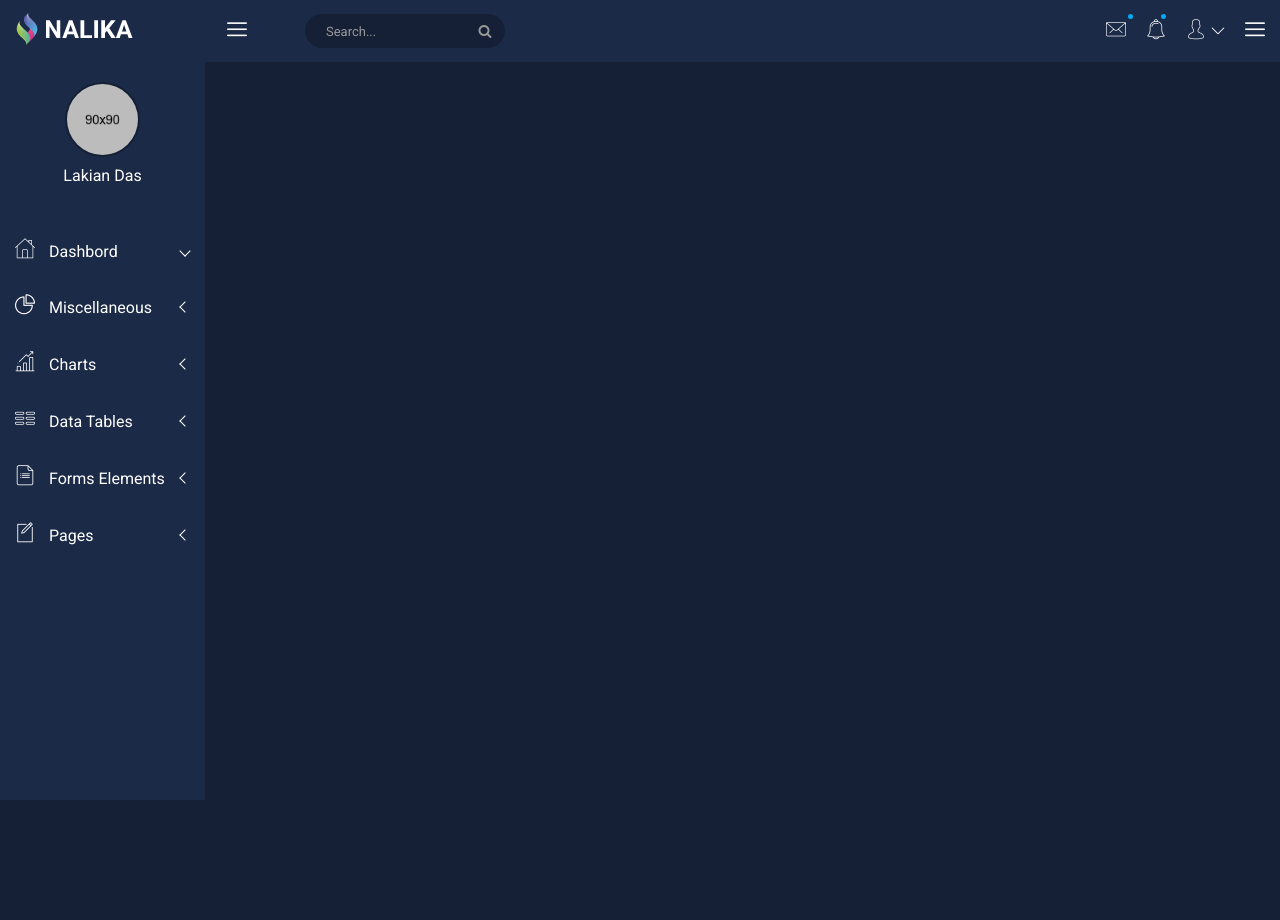
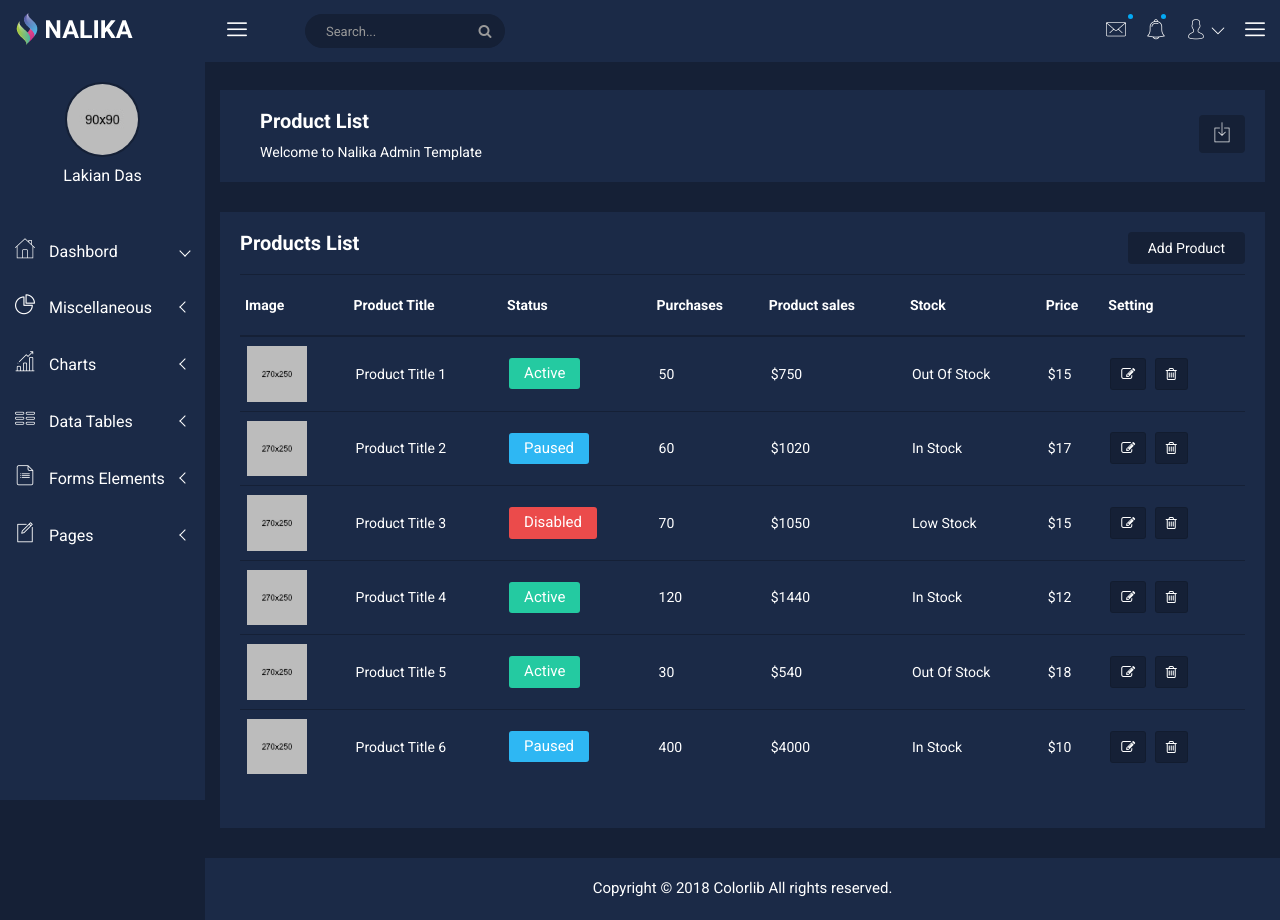
Before and after one commit to dablusLyes/movie_1, a PHP site: page /admin/index.php in a window 1280 px wide. Before the commit the page ends 800 px from the top, so only its background shows below. Run offline with PHP 8.4, Linux system fonts and the light colour scheme; a stand-in replaces the project's code that opens the database connection.

Commit message:
oui dernier commit de valentin 18/02

```diff
--- /dev/null
+++ b/admin/inc/listing_back.php
@@ -0,0 +1,39 @@
+<?php
+
+function create_listingMoviesBack($movies){
+  echo '<table>';
+  echo '<tr>';
+  echo    '<td colspan = 3>Titre</td>';
+  echo    '<td colspan = 10>Contenu</td>';
+  echo    '<td colspan = 3>Auteur</td>';
+  echo    '<td colspan = 3>Date de création</td>';
+  echo    '<td colspan = 3>Update</td>';
+  echo    '<td colspan = 3>edit</td>';
+  echo    '<td colspan = 3>delete</td>';
+  echo    '<td colspan = 3>status</td>';
+  echo '</tr>';
+
+  foreach ($movis as $key => $movie) {
+    if($key % 2 == 0){
+      echo '<tr>';
+    }
+    else {
+      echo '<tr class="success">';
+    }
+
+    echo    '<td colspan = 3>'.$movie['title'].'</td>';
+    echo    '<td colspan = 10>'.substr($movie['content'], 0, 30);
+            if(strlen($article['content']) > 30) { echo '(...)';}
+    echo    '</td>';
+    echo    '<td colspan = 3>'.$article['auteur'].'</td>';
+    echo    '<td colspan = 3>'.formated_date($movie['created_at']).'</td>';
+    echo    '<td colspan = 3>';
+            if($movie['updated_at'] != NULL) { echo formated_date($movie['updated_at']); }
+    echo    '</td>';
+    echo    '<td colspan = 3><a href="edit.php?id='.$movie['id'].'"><i class="fas fa-edit"></i></a></td>';
+    echo    '<td colspan = 3><a href="delete.php?id='.$movie['id'].'"><i class="fas fa-trash"></i></a></td>';
+    echo    '<td colspan = 3><a href="delete.php?id='.$movie['id'].'">'.$movie['status'].'</i></a></td>';
+    echo '</tr>';
+  }
+  echo '</table>';
+}
--- a/admin/index.php
+++ b/admin/index.php
@@ -1,6 +1,188 @@
+<?php include('../inc/pdo.php'); ?>
+<?php include('../inc/function.php'); ?>
+<?php include('../inc/request.php'); ?>
+<?php include('inc/listing_back.php') ?>
+
 <?php include('inc/header_back.php'); ?>
 <?php include('inc/sideBar_back.php'); ?>
+<?php include('inc/mobileMenu_back.php'); ?>
 <?php include('inc/headerBar_back.php'); ?>
-<?php include('inc/mobileMenu_back.php'); ?>
+
+<?php
+
+require '../vendor/autoload.php';
+
+use JasonGrimes\Paginator;
+
+$totalItems = 1000;
+$itemsPerPage = 25;
+$currentPage = 2;
+$urlPattern = 'index.php?page=(:num)';
+
+$paginator = new Paginator($totalItems, $itemsPerPage, $currentPage, $urlPattern);
+
+
+?>
+
+<div class="breadcome-area">
+<div class="container-fluid">
+
+<div class="row">
+<div class="col-lg-12 col-md-12 col-sm-12 col-xs-12">
+<div class="breadcome-list">
+<div class="row">
+<div class="col-lg-6 col-md-6 col-sm-6 col-xs-6">
+<div class="breadcomb-wp">
+<div class="breadcomb-ctn">
+<h2>Product List</h2>
+<p>Welcome to Nalika <span class="bread-ntd">Admin Template</span></p>
+</div>
+</div>
+</div>
+<div class="col-lg-6 col-md-6 col-sm-6 col-xs-6">
+<div class="breadcomb-report">
+<button data-toggle="tooltip" data-placement="left" title="Download Report" class="btn"><i class="icon nalika-download"></i></button>
+</div>
+</div>
+</div>
+</div>
+</div>
+</div>
+</div>
+</div>
+ </div>
+<div class="product-status mg-b-30">
+<div class="container-fluid">
+<div class="row">
+<div class="col-lg-12 col-md-12 col-sm-12 col-xs-12">
+<div class="product-status-wrap">
+<h4>Products List</h4>
+<div class="add-product">
+<a href="product-edit.html">Add Product</a>
+</div>
+<table>
+<tr>
+<th>Image</th>
+<th>Product Title</th>
+<th>Status</th>
+<th>Purchases</th>
+<th>Product sales</th>
+<th>Stock</th>
+<th>Price</th>
+<th>Setting</th>
+</tr>
+<tr>
+<td><img src="img/new-product/5-small.jpg" alt="" /></td>
+<td>Product Title 1</td>
+<td>
+<button class="pd-setting">Active</button>
+</td>
+<td>50</td>
+<td>$750</td>
+<td>Out Of Stock</td>
+<td>$15</td>
+<td>
+<button data-toggle="tooltip" title="Edit" class="pd-setting-ed"><i class="fa fa-pencil-square-o" aria-hidden="true"></i></button>
+<button data-toggle="tooltip" title="Trash" class="pd-setting-ed"><i class="fa fa-trash-o" aria-hidden="true"></i></button>
+</td>
+</tr>
+<tr>
+<td><img src="img/new-product/6-small.jpg" alt="" /></td>
+<td>Product Title 2</td>
+<td>
+<button class="ps-setting">Paused</button>
+</td>
+<td>60</td>
+<td>$1020</td>
+<td>In Stock</td>
+<td>$17</td>
+<td>
+<button data-toggle="tooltip" title="Edit" class="pd-setting-ed"><i class="fa fa-pencil-square-o" aria-hidden="true"></i></button>
+<button data-toggle="tooltip" title="Trash" class="pd-setting-ed"><i class="fa fa-trash-o" aria-hidden="true"></i></button>
+</td>
+</tr>
+<tr>
+<td><img src="img/new-product/7-small.jpg" alt="" /></td>
+<td>Product Title 3</td>
+<td>
+<button class="ds-setting">Disabled</button>
+</td>
+<td>70</td>
+<td>$1050</td>
+<td>Low Stock</td>
+<td>$15</td>
+<td>
+<button data-toggle="tooltip" title="Edit" class="pd-setting-ed"><i class="fa fa-pencil-square-o" aria-hidden="true"></i></button>
+<button data-toggle="tooltip" title="Trash" class="pd-setting-ed"><i class="fa fa-trash-o" aria-hidden="true"></i></button>
+</td>
+</tr>
+<tr>
+<td><img src="img/new-product/5-small.jpg" alt="" /></td>
+<td>Product Title 4</td>
+<td>
+<button class="pd-setting">Active</button>
+</td>
+<td>120</td>
+<td>$1440</td>
+<td>In Stock</td>
+<td>$12</td>
+<td>
+<button data-toggle="tooltip" title="Edit" class="pd-setting-ed"><i class="fa fa-pencil-square-o" aria-hidden="true"></i></button>
+<button data-toggle="tooltip" title="Trash" class="pd-setting-ed"><i class="fa fa-trash-o" aria-hidden="true"></i></button>
+</td>
+</tr>
+<tr>
+<td><img src="img/new-product/6-small.jpg" alt="" /></td>
+<td>Product Title 5</td>
+<td>
+<button class="pd-setting">Active</button>
+</td>
+<td>30</td>
+<td>$540</td>
+<td>Out Of Stock</td>
+<td>$18</td>
+<td>
+<button data-toggle="tooltip" title="Edit" class="pd-setting-ed"><i class="fa fa-pencil-square-o" aria-hidden="true"></i></button>
+<button data-toggle="tooltip" title="Trash" class="pd-setting-ed"><i class="fa fa-trash-o" aria-hidden="true"></i></button>
+</td>
+</tr>
+<tr>
+<td><img src="img/new-product/7-small.jpg" alt="" /></td>
+<td>Product Title 6</td>
+<td>
+<button class="ps-setting">Paused</button>
+</td>
+<td>400</td>
+<td>$4000</td>
+<td>In Stock</td>
+<td>$10</td>
+<td>
+<button data-toggle="tooltip" title="Edit" class="pd-setting-ed"><i class="fa fa-pencil-square-o" aria-hidden="true"></i></button>
+<button data-toggle="tooltip" title="Trash" class="pd-setting-ed"><i class="fa fa-trash-o" aria-hidden="true"></i></button>
+</td>
+</tr>
+</table>
+<div class="custom-pagination">
+<ul class="pagination">
+<?php echo $paginator ?>
+</ul>
+</div>
+</div>
+</div>
+</div>
+</div>
+</div>
+<div class="footer-copyright-area">
+<div class="container-fluid">
+<div class="row">
+<div class="col-lg-12">
+<div class="footer-copy-right">
+<p>Copyright © 2018 <a href="https://colorlib.com/wp/templates/">Colorlib</a> All rights reserved.</p>
+</div>
+</div>
+</div>
+</div>
+</div>
+</div>
 
 <?php include('inc/footer_back.php') ?>
--- /dev/null
+++ b/composer.json
@@ -0,0 +1,5 @@
+{
+    "require": {
+        "jasongrimes/paginator": "~1.0"
+    }
+}
--- a/inc/request.php
+++ b/inc/request.php
@@ -24,25 +24,44 @@ function addNewUser($pseudo,$email,$password, $token){
 
 function getRandomMovies(){
       global $pdo;
+
       $sql = "SELECT * FROM movies_full
                 ORDER BY RAND()
                 LIMIT 10 ";
       $query = $pdo->prepare($sql);
       $query->execute();
-   $table = $query->fetchALL();
-        return $table;
+
+      return $query->fetchALL();
     }
+
+// ===================================================================================//
+// 							Get allartikal get all movies from DB limit by 25
+
+function getAllMovies(){
+      global $pdo;
+
+      $sql = "SELECT * FROM movies_full
+                ORDER BY id ASC
+                LIMIT 25";
+      $query = $pdo->prepare($sql);
+      $query->execute();
+
+      return $query->fetchALL();
+}
+
 //======================================================================================
 //==================Displays the details of the clicked film on details.php
 function getSingleFilm($slug){
   global $pdo;
 
   $sql = "SELECT * FROM movies_full WHERE slug=:slug";
+
   $query = $pdo->prepare($sql);
   $query->bindvalue(':slug',$slug);
   $query->execute();
-    $output = $query->fetch();
-    return $output;
+
+
+  return $query->fetch();
 }
 
 // ===================================================================================//
```
Also changed, not shown: 1 other file. Lines whose indentation alone changed are shown as unchanged.
